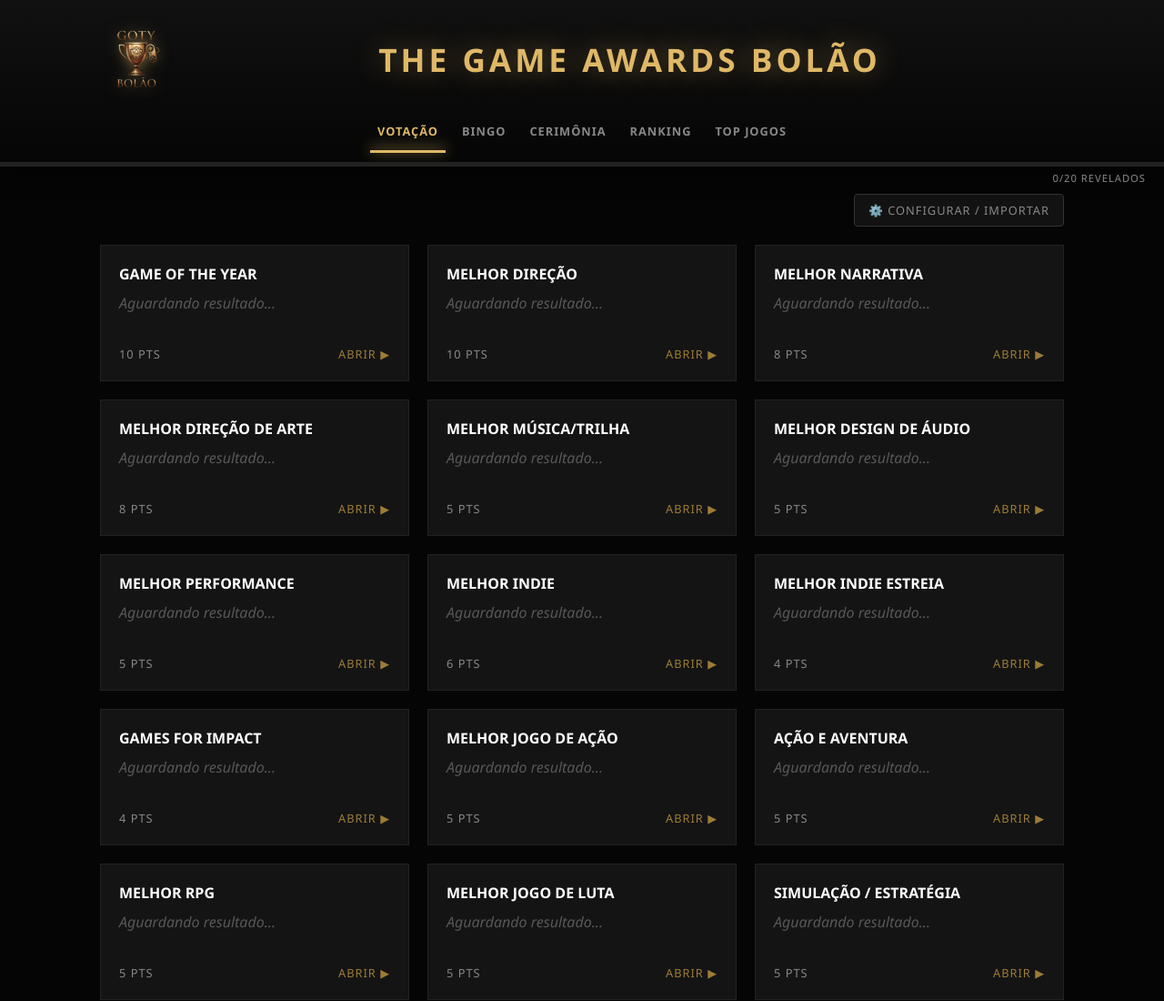
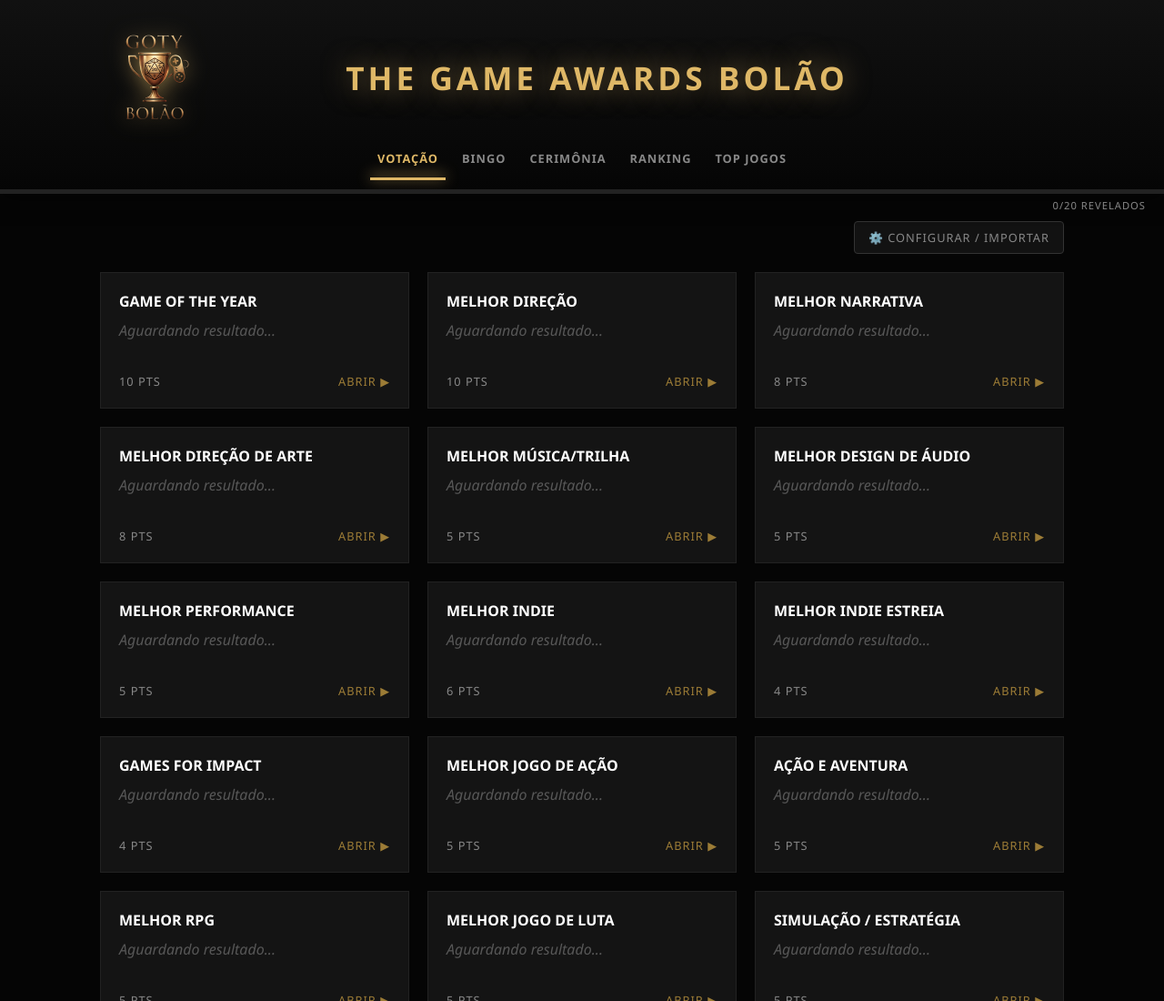
Before and after one commit to LucasCunh4/Bolao, a plain HTML site: page index.html in a window 1280 px wide. Shown: the top 1100 px of the page at 91% size. Drawn offline with nearby package versions, Linux system fonts and the light colour scheme.

Commit message:
Update index.html

```diff
--- a/index.html
+++ b/index.html
@@ -70,8 +70,8 @@
             align-items: center;
             /* MUDOU DE center PARA flex-start (ESQUERDA) */
             justify-content: flex-start;
-            gap: 25px; /* Aumentei o espaço */
-            margin-bottom: 20px;
+            gap:150px; /* Aumentei o espaço */
+            margin-bottom: 10px;
             padding: 0 20px;
             /*ADICIONADO LARGURA PARA PREENCHER O ESPAÇO */
             width: 100%;
@@ -79,9 +79,9 @@
         }
 
         .header-logo {
-            height: 80px; /* Aumentei um pouco (era 70px) */
+            height: 120px; /* Aumentei um pouco (era 70px) */
             width: auto;
-            filter: drop-shadow(0px 0px 8px rgba(223, 184, 103, 0.6));
+            filter: drop-shadow(0px 0px 12px rgba(223, 184, 103, 0.7));
             flex-shrink: 0; /* Garante que o logo não amasse */
         }
 
@@ -91,8 +91,8 @@
             text-transform: uppercase;
             letter-spacing: 4px;
             color: var(--gold-primary);
-            text-align: center;
-            text-shadow: 0px 0px 30px rgba(223, 184, 103, 0.45);
+            text-align: left;
+            text-shadow: 0px 0px 30px rgba(223, 184, 103, 0.50);
             font-size: 2.2rem;
             /* ADICIONADO: Faz o texto ocupar o resto do espaço disponível */
             flex-grow: 1;
@@ -100,7 +100,7 @@
 
         @media (max-width: 600px) {
             /* No mobile, volta ao centro para não quebrar o layout */
-            .header-logo-container { justify-content: center; gap: 15px; }
+            .header-logo-container { justify-content: flex-start; gap: 15px; }
             .header-logo { height: 60px; }
             h1 { font-size: 1.5rem; letter-spacing: 2px; flex-grow: 0; }
         }
```
